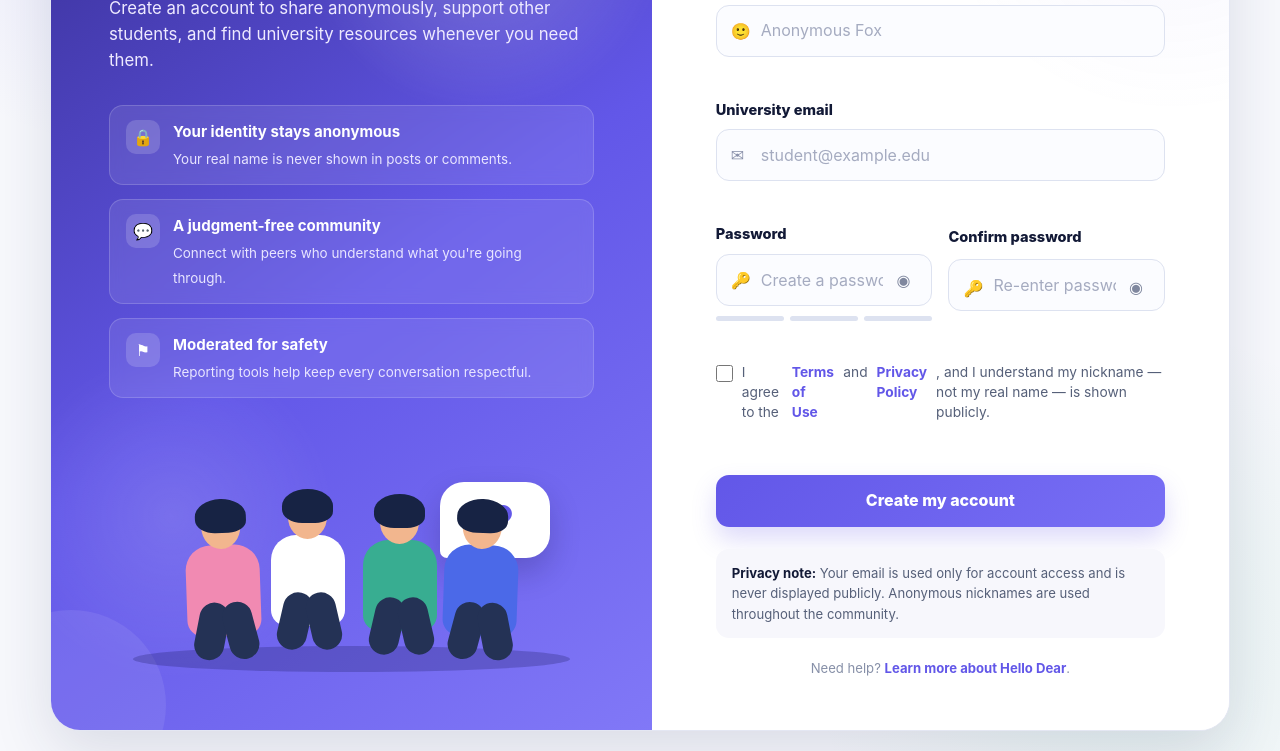
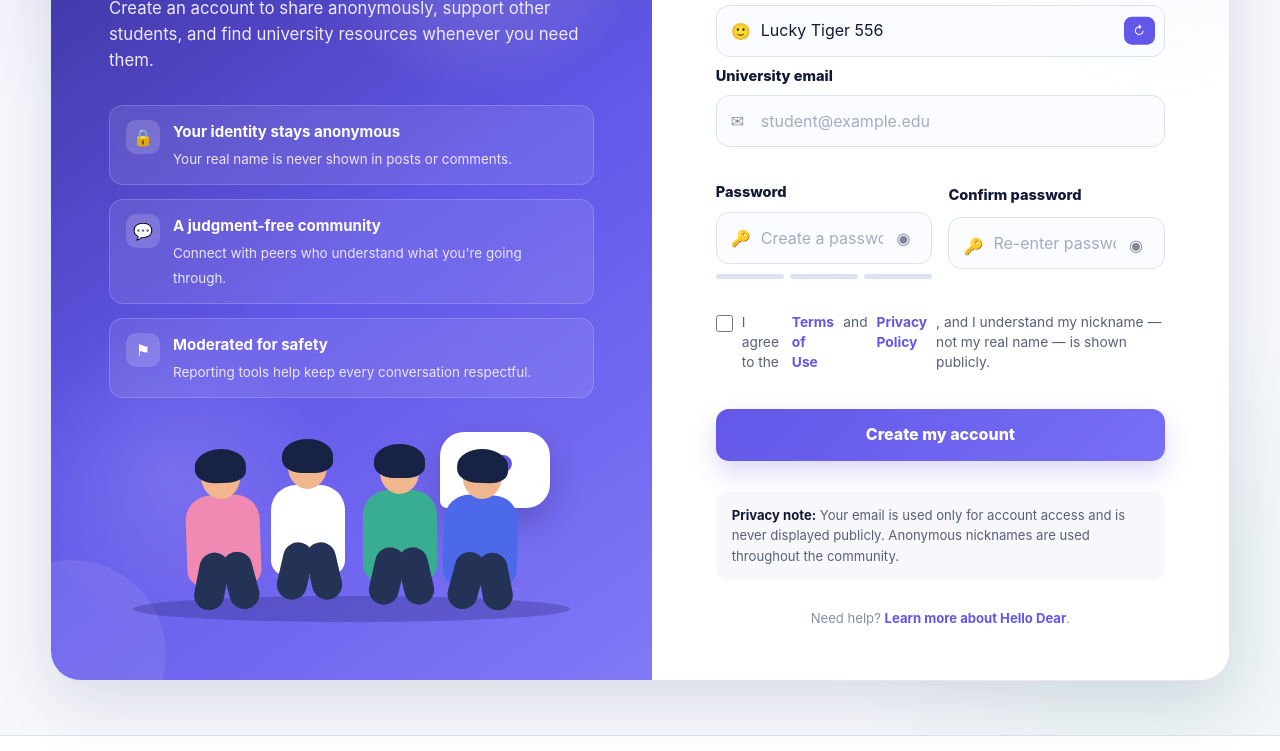
Before and after one commit to ZHANGJIALELLLLL/CP3407.2026, a plain HTML site: page signup.html in a window 1280 px wide. Shown: the part 375-1126 px from the top of the page. Drawn offline with Linux system fonts and the light colour scheme.

Commit message:
Add automatic anonymous nickname generation to signup page

```diff
--- a/signup.html
+++ b/signup.html
@@ -890,19 +890,35 @@
                 <span class="hint">Shown on your posts</span>
               </label>
               <div class="field-wrap">
-                <span class="field-icon" aria-hidden="true">🙂</span>
+    <span class="field-icon">🙂</span>
+
     <input
         class="form-input"
         id="nickname"
         name="nickname"
         type="text"
-                  autocomplete="nickname"
         placeholder="Anonymous Fox"
-                  maxlength="40"
         required
     />
-              </div>
-              <p class="field-error" id="nicknameError"></p>
+
+    <button
+        type="button"
+        id="generateNickname"
+        style="
+            position:absolute;
+            right:10px;
+            top:50%;
+            transform:translateY(-50%);
+            border:none;
+            background:#6257e8;
+            color:white;
+            padding:5px 10px;
+            border-radius:8px;
+            cursor:pointer;
+            font-size:12px;
+        ">
+        ↻
+    </button>
 </div>
 
             <div class="form-group">
@@ -1046,6 +1062,8 @@
 
     const signupForm = document.getElementById("signupForm");
     const nicknameInput = document.getElementById("nickname");
+    const generateNicknameBtn =
+    document.getElementById("generateNickname");
     const emailInput = document.getElementById("email");
     const passwordInput = document.getElementById("password");
     const confirmPasswordInput = document.getElementById("confirmPassword");
@@ -1257,6 +1275,51 @@
         signupButton.textContent = "Create my account";
       }
     });
+    const adjectives = [
+    "Happy",
+    "Calm",
+    "Bright",
+    "Silent",
+    "Lucky",
+    "Gentle",
+    "Brave",
+    "Kind",
+    "Cozy",
+    "Sunny"
+];
+
+const animals = [
+    "Fox",
+    "Panda",
+    "Rabbit",
+    "Cat",
+    "Otter",
+    "Bear",
+    "Tiger",
+    "Koala",
+    "Wolf",
+    "Penguin"
+];
+
+function generateNickname() {
+    const adjective =
+        adjectives[Math.floor(Math.random() * adjectives.length)];
+
+    const animal =
+        animals[Math.floor(Math.random() * animals.length)];
+
+    const number =
+        Math.floor(Math.random() * 900 + 100);
+
+    nicknameInput.value =
+        `${adjective} ${animal} ${number}`;
+}
+
+
+generateNickname();
+
+
+generateNicknameBtn.addEventListener("click", generateNickname);
   </script>
 </body>
 </html>
```
Lines whose indentation alone changed are shown as unchanged.
